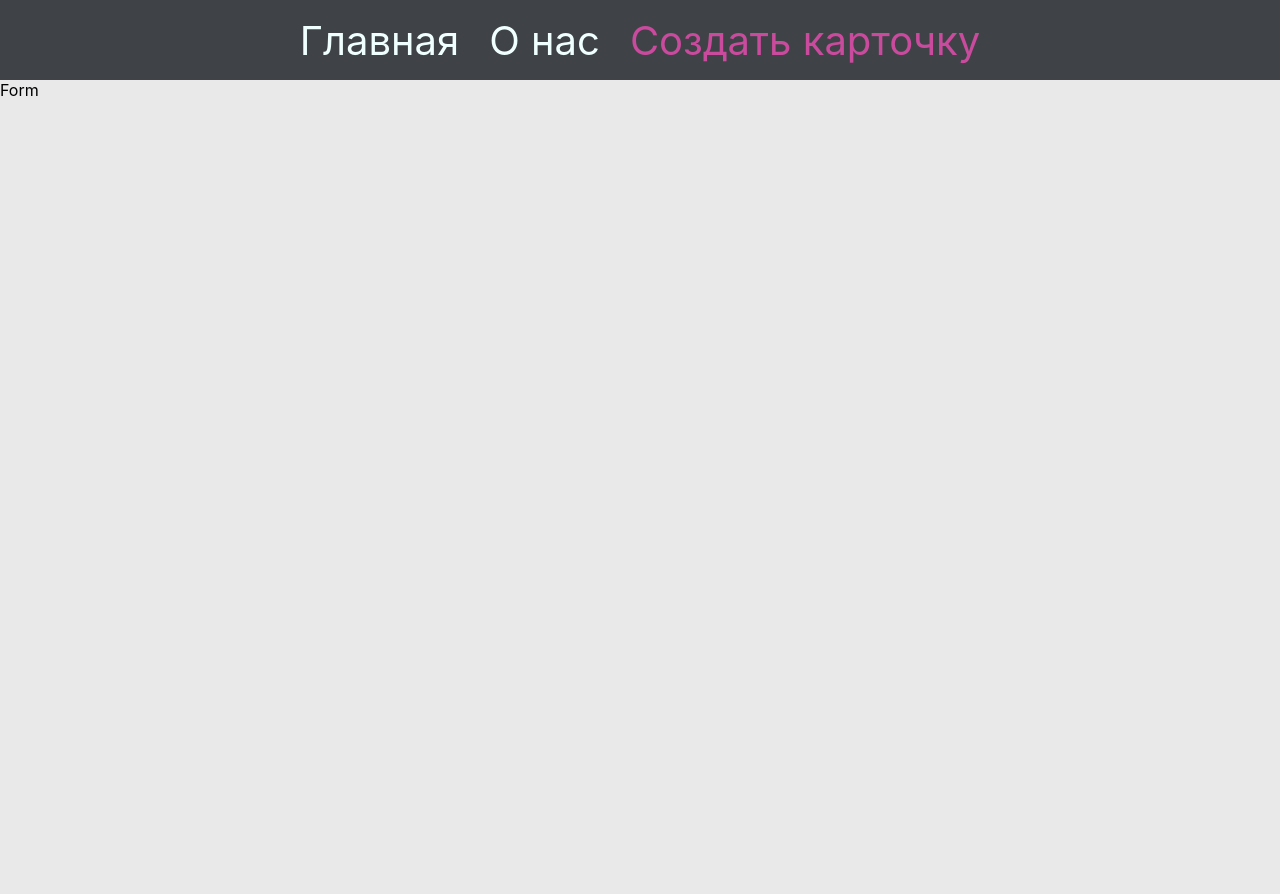
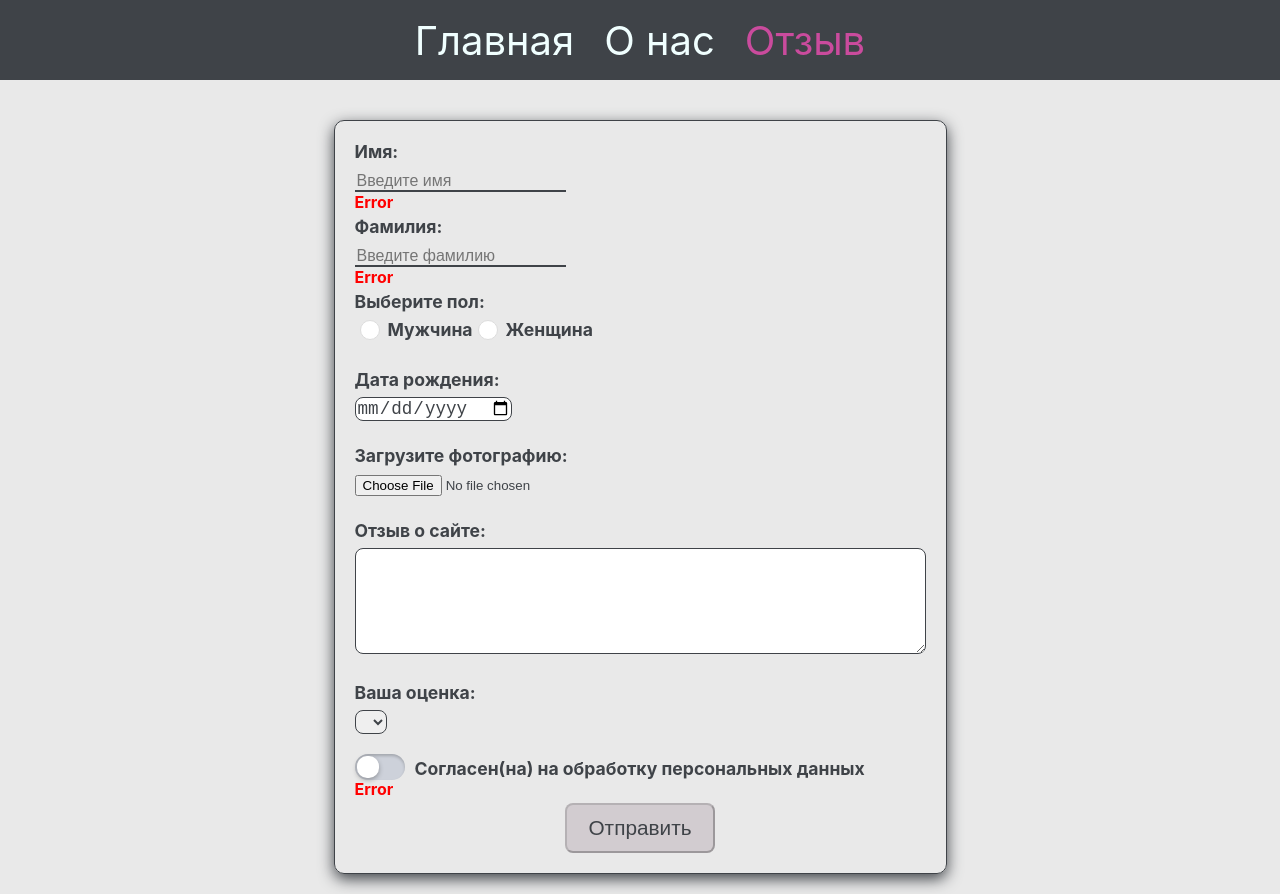
Before and after one commit to KateKaliaha/React-myApp, a React (Create React App) app in the folder components/: page /katekaliaha-REACT2022Q3/form in a window 1280 px wide. Before the commit the page ends 800 px from the top, so only its background shows below. Built offline with nearby package versions, Linux system fonts and the light colour scheme.

Commit message:
feat: add render form, add ref for inputs

```diff
--- a/components/src/App.css
+++ b/components/src/App.css
@@ -6,6 +6,15 @@
 @import './component/Message/Message.css';
 @import './pages/AboutPage/About.css';
 @import './pages/ErrorPage/Error.css';
+@import './pages/FormPage/FormPage.css';
+
+* {
+  box-sizing: border-box;
+}
+
+html {
+  height: 100%;
+}
 
 .App {
   text-align: center;
--- /dev/null
+++ b/components/src/component/Form/Form.css
@@ -0,0 +1,181 @@
+.form {
+  display: flex;
+  flex-direction: column;
+  align-items: start;
+  gap: 5px;
+  border: 1.5px solid #3f4348;
+  border-radius: 10px;
+  padding: 20px;
+  box-shadow: #3f4348 0px 5px 15px;
+  color: #3f4348;
+  font-weight: bold;
+  font-size: 1.1rem;
+  margin-bottom: 20px;
+}
+
+.form p {
+  margin: 0;
+  margin-bottom: 7px;
+}
+
+.input-form {
+  height: 20px;
+  border: none;
+  border-bottom: 2px solid #3f4348;
+  background-color: #e9e9e9;
+  outline: none;
+  font-size: 1rem;
+}
+
+.error {
+  color: red;
+  font-size: 1rem;
+  height: 19px;
+}
+
+input[type="radio"]:checked,
+input[type="radio"]:not(:checked)
+{
+  position: absolute;
+  left: -9999px;
+}
+
+input[type="radio"]:checked + label,
+input[type="radio"]:not(:checked) + label {
+  display: inline-block;
+  position: relative;
+  padding-left: 28px;
+  line-height: 20px;
+  cursor: pointer;
+}
+
+input[type="radio"]:checked + label:before,
+input[type="radio"]:not(:checked) + label:before {
+  content: "";
+  position: absolute;
+  left: 0px;
+  top: 0px;
+  width: 18px;
+  height: 18px;
+  border: 1px solid #dddddd;
+  background-color: #ffffff;
+}
+
+input[type="radio"]:checked + label:before,
+input[type="radio"]:not(:checked) + label:before {
+  border-radius: 100%;
+}
+
+input[type="radio"]:checked + label:after,
+input[type="radio"]:not(:checked) + label:after {
+    content: "";
+    position: absolute;
+    -webkit-transition: all 0.2s ease;
+    -moz-transition: all 0.2s ease;
+    -o-transition: all 0.2s ease;
+    transition: all 0.2s ease;
+}
+
+input[type="radio"]:checked + label:after,
+input[type="radio"]:not(:checked) + label:after {
+  left: 5px;
+  top: 5px;
+  width: 10px;
+  height: 10px;
+  border-radius: 100%;
+  background-color: rgb(202, 75, 157);
+}
+
+input[type="radio"]:not(:checked) + label:after {
+  opacity: 0;
+}
+
+input[type="radio"]:checked + label:after {
+  opacity: 1;
+}
+
+.label-female {
+  margin-left: 5px;
+}
+
+.textarea,
+select,
+.date {
+outline: none;
+border: 1.5px solid #3f4348;
+border-radius: 8px;
+font-size: 1.1rem;
+color: #3f4348;
+}
+
+.checkbox input {
+  position: absolute;
+  z-index: -1;
+  opacity: 0;
+  margin: 10px 0 0 20px;
+}
+
+.checkbox__text {
+  position: relative;
+  padding: 0 0 0 60px;
+  cursor: pointer;
+}
+
+.checkbox__text:before {
+  content: '';
+  position: absolute;
+  top: -4px;
+  left: 0;
+  width: 50px;
+  height: 26px;
+  border-radius: 13px;
+  background: #CDD1DA;
+  box-shadow: inset 0 2px 3px rgba(0,0,0,.2);
+  transition: .2s;
+}
+
+.checkbox__text:after {
+  content: '';
+  position: absolute;
+  top: -2px;
+  left: 2px;
+  width: 22px;
+  height: 22px;
+  border-radius: 10px;
+  background: #FFF;
+  box-shadow: 0 2px 5px rgba(0,0,0,.3);
+  transition: .2s;
+}
+
+.checkbox input:checked + .checkbox__text:before {
+  background: rgb(202, 75, 157);
+}
+
+.checkbox input:checked + .checkbox__text:after {
+  left: 26px;
+}
+
+.submit {
+  margin: 0 auto;
+  justify-self: center;
+  width: 150px;
+  height: 50px;
+  border-radius: 8px;
+  color: #3f4348;
+  font-size: 1.3rem;
+  background-color: rgb(202, 75, 157);
+  cursor: pointer;
+}
+
+.submit:active {
+  transform: scale(0.9);
+  transition: 0.3s;
+  background-color: #e9e9e9;
+}
+
+.submit:disabled {
+  cursor: default;
+  background-color: rgb(210, 204, 208);
+  transition: none;
+  transform: none;
+}
--- /dev/null
+++ b/components/src/component/Form/Form.tsx
@@ -0,0 +1,208 @@
+import React, { Component } from 'react';
+import './Form.css';
+
+type FormProps = Record<string, unknown>;
+type FormState = {
+  disable: boolean;
+};
+
+class Form extends Component<FormProps, FormState> {
+  name: React.RefObject<HTMLInputElement> | null;
+  surname: React.RefObject<HTMLInputElement> | null;
+  form: React.RefObject<HTMLFormElement> | null;
+  birthday: React.RefObject<HTMLInputElement> | null;
+  photo: React.RefObject<HTMLInputElement> | null;
+  review: React.RefObject<HTMLTextAreaElement> | null;
+  mark: React.RefObject<HTMLSelectElement> | null;
+  data: React.RefObject<HTMLInputElement> | null;
+  male: React.RefObject<HTMLInputElement> | null;
+  female: React.RefObject<HTMLInputElement> | null;
+
+  constructor(props: FormProps) {
+    super(props);
+    this.form = React.createRef();
+    this.name = React.createRef();
+    this.surname = React.createRef();
+    this.birthday = React.createRef();
+    this.photo = React.createRef();
+    this.review = React.createRef();
+    this.mark = React.createRef();
+    this.data = React.createRef();
+    this.male = React.createRef();
+    this.female = React.createRef();
+    this.state = {
+      disable: true,
+    };
+
+    this.handleSubmit = this.handleSubmit.bind(this);
+    this.unDisabledBtn = this.unDisabledBtn.bind(this);
+    this.isValid = this.isValid.bind(this);
+  }
+
+  handleSubmit(event: React.FormEvent<HTMLFormElement>) {
+    event.preventDefault();
+    const data = {
+      name: (this.name?.current as HTMLInputElement).value,
+      surname: (this.surname?.current as HTMLInputElement).value,
+      birthday: (this.birthday?.current as HTMLInputElement).value,
+      photo: (this.photo?.current as HTMLInputElement).value,
+      review: (this.review?.current as HTMLTextAreaElement).value,
+      mark: (this.mark?.current as HTMLSelectElement).value,
+      data: (this.data?.current as HTMLInputElement).checked,
+      gender: (this.male?.current as HTMLInputElement).checked
+        ? (this.male?.current as HTMLInputElement).value
+        : (this.female?.current as HTMLInputElement).value,
+    };
+    console.log(data, this.state.disable);
+  }
+
+  unDisabledBtn() {
+    if (this.state.disable) {
+      this.setState({ disable: false });
+    }
+    // this.isValid();
+  }
+
+  isValid(event: React.SyntheticEvent<HTMLInputElement>) {
+    console.log(event.currentTarget);
+  }
+
+  render() {
+    return (
+      <form className="form" data-testid={'form'} ref={this.form} onSubmit={this.handleSubmit}>
+        <label>
+          <p> Имя:</p>
+          <input
+            className="input-form"
+            type="text"
+            placeholder="Введите имя"
+            data-testid={'name'}
+            ref={this.name}
+            onChange={this.unDisabledBtn}
+          />
+          <div className="error">Error</div>
+        </label>
+
+        <label>
+          <p> Фамилия:</p>
+          <input
+            className="input-form"
+            type="text"
+            placeholder="Введите фамилию"
+            data-testid={'surname'}
+            ref={this.surname}
+            onChange={this.unDisabledBtn}
+          />
+          <div className="error">Error</div>
+        </label>
+
+        <div className="custom-radio">
+          <p>Выберите пол: </p>
+          <input
+            type="radio"
+            name="gender"
+            id="male"
+            value="male"
+            data-testid={'male'}
+            ref={this.male}
+            onChange={this.unDisabledBtn}
+          />
+          <label className="label-female" htmlFor="male">
+            Мужчина
+          </label>
+
+          <input
+            className="input-male"
+            type="radio"
+            name="gender"
+            id="female"
+            value="female"
+            data-testid={'female'}
+            ref={this.female}
+            onChange={this.unDisabledBtn}
+          />
+          <label className="label-female" htmlFor="female">
+            Женщина
+          </label>
+        </div>
+        <div className="error" />
+        <label>
+          <p> Дата рождения:</p>
+          <input
+            className="date"
+            type="date"
+            data-testid={'date'}
+            ref={this.birthday}
+            onChange={this.unDisabledBtn}
+          />
+          <div className="error" />
+        </label>
+
+        <label>
+          <p> Загрузите фотографию:</p>
+          <input
+            className="photo"
+            type="file"
+            data-testid={'photo'}
+            ref={this.photo}
+            onChange={this.unDisabledBtn}
+          />
+          <div className="error" />
+        </label>
+
+        <label>
+          <p> Отзыв о сайте:</p>
+          <textarea
+            cols={50}
+            rows={5}
+            data-testid={'textarea'}
+            className="textarea"
+            ref={this.review}
+            onChange={this.unDisabledBtn}
+          />
+          <div className="error" />
+        </label>
+
+        <label>
+          <p> Ваша оценка: </p>
+          <select
+            className="select-form"
+            data-testid={'mark'}
+            ref={this.mark}
+            onChange={this.unDisabledBtn}
+          >
+            <option value=""> </option>
+            <option value="1">1</option>
+            <option value="2">2</option>
+            <option value="3">3</option>
+            <option value="4">4</option>
+            <option value="5">5</option>
+          </select>
+          <div className="error" />
+        </label>
+
+        <label className="checkbox">
+          <input
+            type="checkbox"
+            data-testid={'checkbox'}
+            ref={this.data}
+            onChange={this.unDisabledBtn}
+          />
+          <span className="checkbox__text">Согласен(на) на обработку персональных данных</span>
+          <div className="error">Error</div>
+        </label>
+
+        <button
+          type={'submit'}
+          className="submit"
+          data-testid={'btn-submit'}
+          disabled={this.state.disable}
+        >
+          Отправить
+        </button>
+      </form>
+    );
+  }
+}
+
+export { Form };
--- a/components/src/component/UI/Navigation/Navigation.tsx
+++ b/components/src/component/UI/Navigation/Navigation.tsx
@@ -11,7 +11,7 @@ function Navigation(): JSX.Element {
         О нас
       </NavLink>
       <NavLink to={'/form'} end>
-        Создать карточку
+        Отзыв
       </NavLink>
     </nav>
   );
--- /dev/null
+++ b/components/src/pages/FormPage/FormPage.css
@@ -0,0 +1,5 @@
+.form-page {
+  display: flex;
+  justify-content: center;
+  margin-top: 40px;
+}
--- a/components/src/pages/FormPage/FormPage.tsx
+++ b/components/src/pages/FormPage/FormPage.tsx
@@ -1,6 +1,11 @@
+import { Form } from 'component/Form/Form';
 import React from 'react';
 
 function FormPage() {
-  return <div className="form-page">Form</div>;
+  return (
+    <div className="form-page">
+      <Form />
+    </div>
+  );
 }
 export { FormPage };
```
